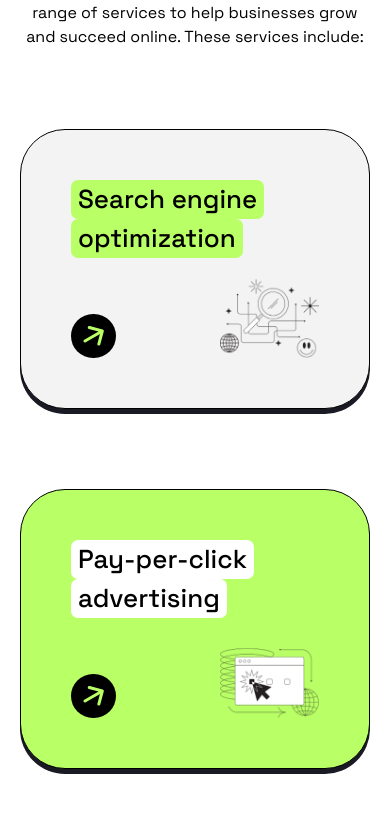
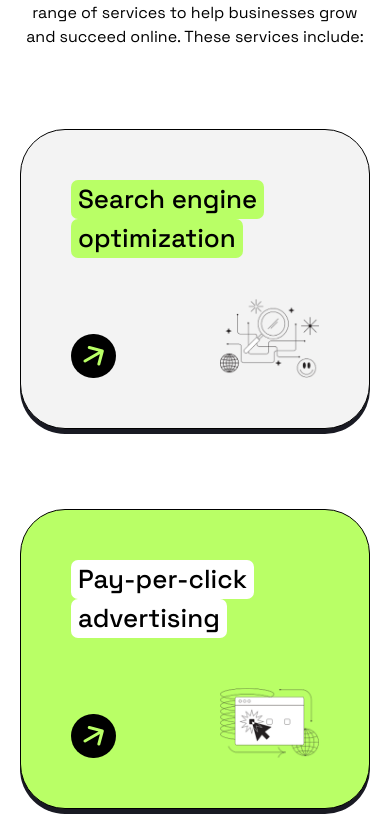
Before and after one commit to romankarbivskyi/positivus-react, a React (Vite) app: page / in a window 390 px wide. Shown: the part 1748-2584 px from the top of the page. Built offline with nearby package versions, Linux system fonts and the light colour scheme.

Commit message:
fix: adjust spacing and layout in CTACard and Services components

```diff
--- a/src/components/CTACard.tsx
+++ b/src/components/CTACard.tsx
@@ -2,7 +2,7 @@ import { Button } from "./ui";
 
 const CTACard = () => {
   return (
-    <div className="relative container mx-auto my-20 px-5 sm:px-10">
+    <div className="relative container mx-auto my-10 px-5 sm:my-20 sm:px-10">
       <div className="bg-gray rounded-[45px] p-[50px] lg:px-15 lg:py-0">
         <div className="space-y-[26px] lg:w-2/5">
           <h3>Let’s make things happen</h3>
--- a/src/components/Services.tsx
+++ b/src/components/Services.tsx
@@ -149,7 +149,7 @@ const Service = ({ className, title, image, link }: ServiceProps) => {
   return (
     <div
       className={cn(
-        "shadow-[0_5px_0_0_theme('colors.dark')] relative flex h-full w-full flex-col justify-between rounded-[45px] border border-black p-[50px] sm:flex-row",
+        "shadow-[0_5px_0_0_theme('colors.dark')] relative flex h-full w-full flex-col justify-between gap-5 rounded-[45px] border border-black p-[50px] sm:flex-row",
         className,
       )}
     >
@@ -166,7 +166,10 @@ const Service = ({ className, title, image, link }: ServiceProps) => {
           variant="primary"
           color={link.color}
           background={link.background}
-          className={cn("absolute bottom-[50px] left-[50px]", link.className)}
+          className={cn(
+            "absolute bottom-[50px] left-[50px] sm:static",
+            link.className,
+          )}
           hideText
         >
           Learn more
@@ -175,7 +178,7 @@ const Service = ({ className, title, image, link }: ServiceProps) => {
       <img
         src={image.url}
         alt={image?.label}
-        className="w-2/5 max-w-[210px] self-end object-contain sm:w-full sm:self-center"
+        className="w-2/5 max-w-36 self-end object-contain sm:w-full sm:self-center xl:max-w-[210px]"
       />
     </div>
   );
```
